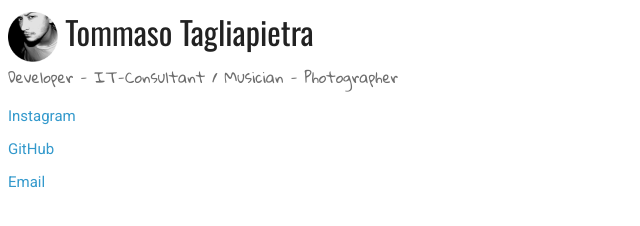
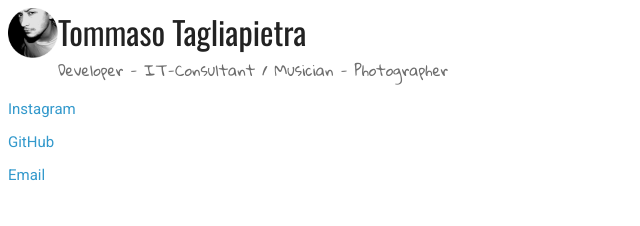
Before and after one commit to underablackrainbow/underablackrainbow, a plain HTML site: page index.html in a window 1280 px wide. Shown: the whole page, without its empty margins (0-640 px from the left). Drawn offline with nearby package versions, Linux system fonts and the light colour scheme.

Commit message:
Update index.html

```diff
--- a/index.html
+++ b/index.html
@@ -21,7 +21,8 @@
 
 	<body>
 		<header>
-			<h1><img src="images/tommasotagliapietra.spot.jpg" id="userspot"/> Tommaso Tagliapietra</h1>
+			<img src="images/tommasotagliapietra.spot.jpg" id="userspot" style="float:left"/>
+			<h1> Tommaso Tagliapietra</h1>
 			<span class="description">Developer - IT-Consultant / Musician - Photographer</span>
 		</header>
 
```
